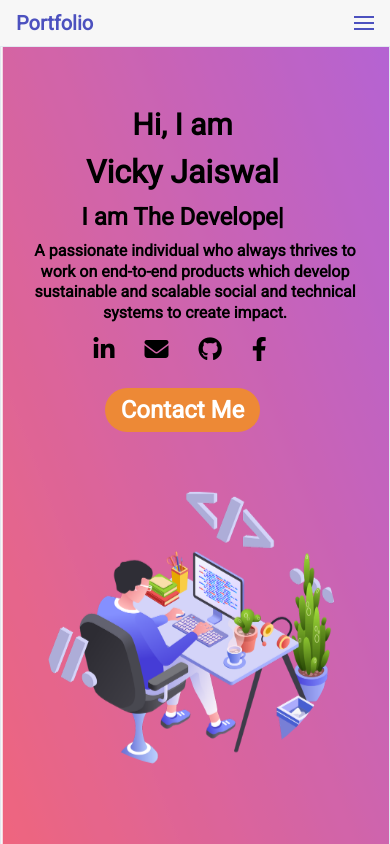
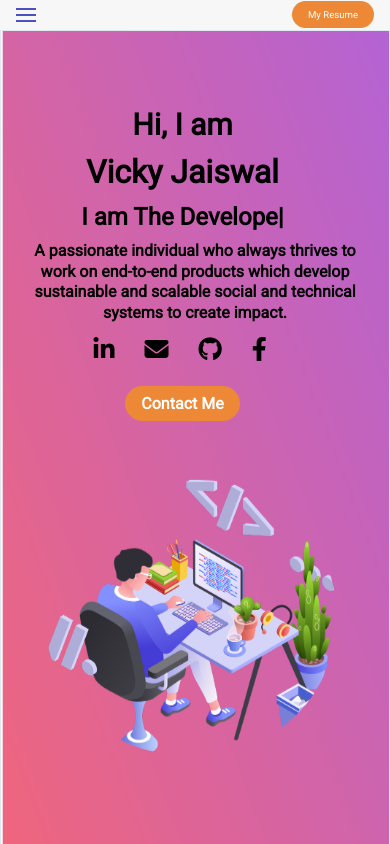
Before and after one commit to vickyjaiswal647/personal_portfolio, a React (Vite) app: page / in a window 390 px wide. Shown: the top 844 px of the page. Built offline with nearby package versions, Linux system fonts and the light colour scheme.

Commit message:
updated header for mobile devices

```diff
--- a/src/components/Banner/Banner2.css
+++ b/src/components/Banner/Banner2.css
@@ -129,7 +129,7 @@
   }
   .main-container .contact-button {
     margin-right: 25px;
-    font-size: 1.5rem;
+    font-size: 1rem;
     font-weight: 600;
   }
 
--- a/src/components/Experience/Experience.css
+++ b/src/components/Experience/Experience.css
@@ -611,6 +611,11 @@ button:focus {
     width: 375px;
     height: 217px;
   }
+  .timeline-logo {
+    position: relative;
+    width: 85px;
+    left: 80px;
+}
   /* .timeline-logo {
     position: relative;
     width: 90px;
--- a/src/components/Header/Header2.jsx
+++ b/src/components/Header/Header2.jsx
@@ -1,4 +1,4 @@
-import { useState } from "react";
+import { useEffect, useState, useRef } from "react";
 import './header2.css';
 
 const Header = ({ sectionRefs }) => {
@@ -11,6 +11,8 @@ const Header = ({ sectionRefs }) => {
     { title: "Education", link: "education", id: 5 },
     { title: "Contact", link: "contact", id: 6 }
   ]);
+
+  const menuRef = useRef(null);
 
   const [actionButton, setActionButton] = useState({
     title: "My Resume",
@@ -26,6 +28,19 @@ const Header = ({ sectionRefs }) => {
   const toggleMenu = () => {
     setMenuActive(!menuActive);
   };
+
+  const handleClickOutside = (event) => {
+    if (menuRef.current && !menuRef.current.contains(event.target)) {
+      setMenuActive(false);
+    }
+  };
+
+  useEffect(()=>{
+    document.addEventListener('click', handleClickOutside);
+    return () => {
+      document.removeEventListener('click', handleClickOutside);
+    };
+  },[]);
 
   return (
     <div className="header">
@@ -47,7 +62,7 @@ const Header = ({ sectionRefs }) => {
         </a>
       </div>
 
-      <div className={`hamburger ${menuActive ? "active" : ""}`} onClick={toggleMenu}>
+      <div className={`hamburger ${menuActive ? "active" : ""}`} onClick={toggleMenu} ref={menuRef}>
         <div></div>
         <div></div>
         <div></div>
--- a/src/components/Header/header2.css
+++ b/src/components/Header/header2.css
@@ -61,7 +61,25 @@
 
 /* Mobile Styles */
 @media (max-width: 768px) {
+  .brand-name {
+    display: none;
+  }
   .menu-links {
+    display: none;
+    flex-direction: column;
+    gap: 3rem;
+    background-color: #f7f7f7;
+    position: absolute;
+    top: 2.12rem;
+    left: 0;
+    width: 50%;
+    height: 80vh;
+    padding: 1rem;
+    border-radius: 5px;
+    box-shadow: 0 4px 8px rgba(0, 0, 0, 0.1);
+}
+
+  /* .menu-links {
     display: none;
     flex-direction: column;
     gap: 0.5rem;
@@ -72,7 +90,7 @@
     width: 100%;
     padding: 1rem;
     box-shadow: 0 4px 8px rgba(0, 0, 0, 0.1);
-  }
+  } */
 
   .menu-links.active {
     display: flex;
@@ -80,6 +98,7 @@
 
   .hamburger {
     display: flex;
+    position: absolute;
   }
 
   .hamburger.active div:nth-child(1) {
@@ -95,7 +114,9 @@
   }
 
   .action-button {
-    display: none;
+    font-size: 0.6rem;
+    /* margin-right: 18rem; */
+    /* display: none; */
   }
 }
 
@@ -106,7 +127,8 @@
   }
 
   .brand-name {
-    font-size: 1.25rem;
+    display: none;
+    /* font-size: 1.25rem; */
   }
 
   .hamburger div {
```
Also changed, not shown: 4 other files (tests, documents, lock files or other folders).
